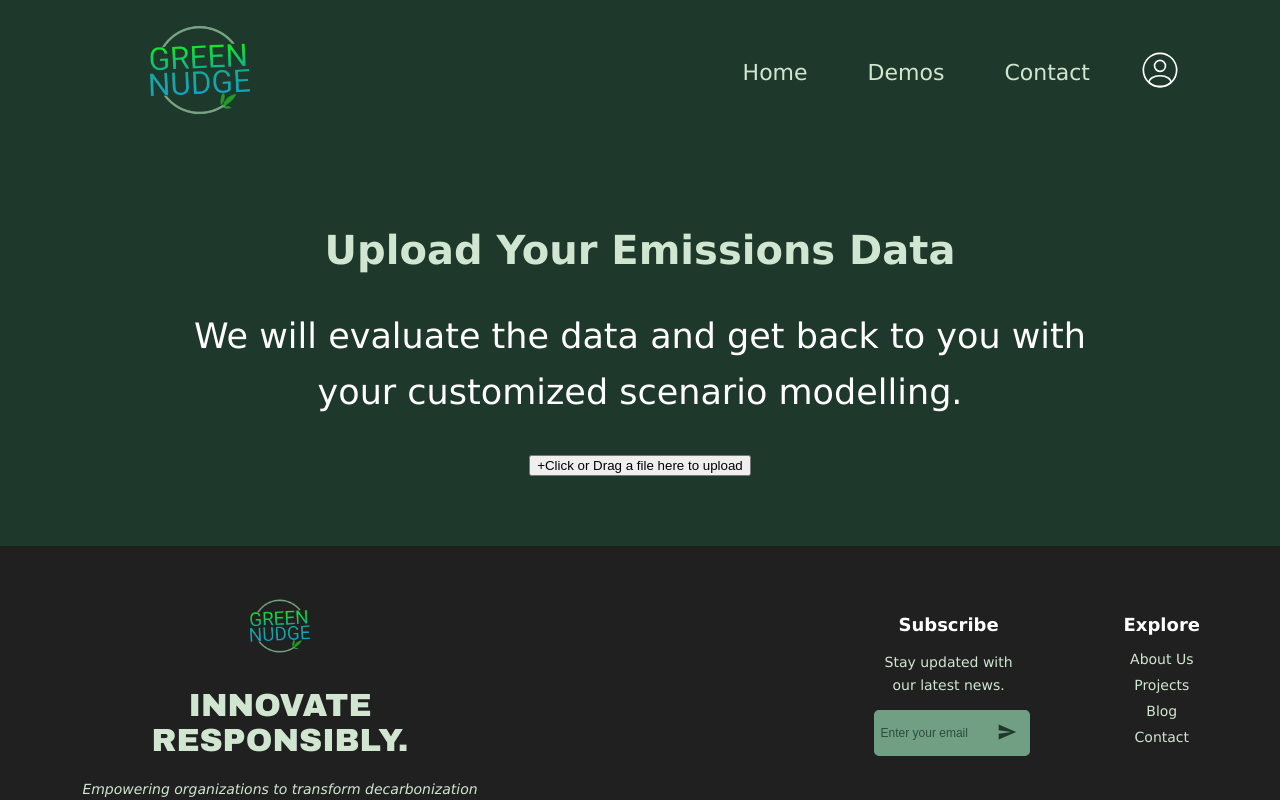
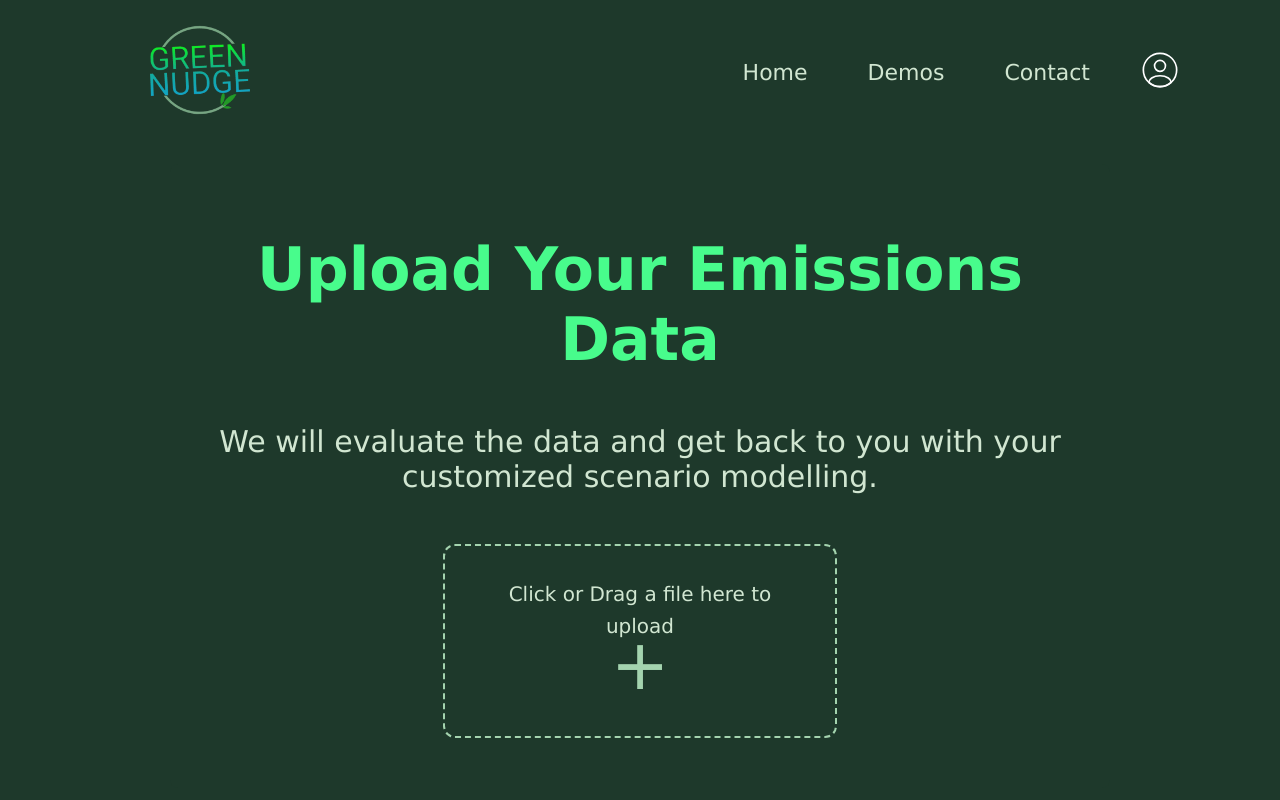
Before and after one commit to green-nudge-northeastern/green-nudge-web-app, a React (Create React App) app in the folder client/: page /upload in a window 1280 px wide. Shown: the top 800 px of the page. Built offline with nearby package versions, Linux system fonts and the light colour scheme; no server answers; sample sign-in values are in the browser's storage.

Commit message:
fix: fixed accidental deletion of class attributes in sign up and upload page

```diff
--- a/client/src/components/forms/SignUpForm.js
+++ b/client/src/components/forms/SignUpForm.js
@@ -78,43 +78,47 @@ const SignUpForm = () => {
     }
   };
 
+
   return (
-    <form onSubmit={handleSubmit}>
-      <label>
-        Full Name
+    <form className="auth-form" onSubmit={handleSubmit} noValidate>
+      <label className="auth-label" htmlFor="fullName">Full Name</label>
       <input
+        id="fullName"
+        className="auth-input"
         type="text"
         value={fullName}
         onChange={(e) => setFullName(e.target.value)}
         placeholder="Full Name"
         required
       />
-      </label>
-      <label>
-        Business Email
+
+      <label className="auth-label" htmlFor="email">Business Email</label>
       <input
+        id="email"
+        className="auth-input"
         type="email"
         value={email}
         onChange={(e) => setEmail(e.target.value)}
         placeholder="Business Email"
         required
       />
-      </label>
-      <label>
-        Password
+
+      <label className="auth-label" htmlFor="password">Password</label>
       <input
+        id="password"
+        className="auth-input"
         type="password"
         value={password}
         onChange={(e) => setPassword(e.target.value)}
         placeholder="Password"
         required
       />
-      </label>
-      <button type="submit">Sign Up</button>
+
+      <button className="auth-button" type="submit">Sign Up</button>
       {error ? (
-        <p>{error}</p>
+        <p className="auth-error-text">{error}</p>
       ) : (
-        <p>No error</p>
+        <p className="auth-error-text" style={{ visibility: 'hidden' }}> </p>
       )}
     </form>
   );
--- a/client/src/pages/Upload.js
+++ b/client/src/pages/Upload.js
@@ -132,41 +132,56 @@ const Upload = () => {
     if (file) handleFileUpload(file);
   };
 
+
   return (
+    <div className="upload-container">
+      <h1>Upload Your Emissions Data</h1>
+      <h3>We will evaluate the data and get back to you with your customized scenario modelling.</h3>
+      {error && <p className="error-message">{error}</p>}
       <div
-      className={`upload-container ${dragOver ? 'drag-over' : ''}`}
+        className={`file-drop-area ${dragOver ? 'drag-over' : ''}`}
         onDragOver={handleDragOver}
         onDragLeave={handleDragLeave}
         onDrop={handleDrop}
+        onClick={() => document.getElementById('fileInput').click()}
       >
-      <h2>Upload Your Emissions Data</h2>
-      <p>We will evaluate the data and get back to you with your customized scenario modelling.</p>
-      {error && <p className="error">{error}</p>}
-      <button onClick={() => document.getElementById('fileInput').click()}>
-        {fileName ? (
-          `Uploaded File: ${fileName} (${(fileSize / 1024).toFixed(2)} KB)`
-        ) : (
-          <>
-            <span>+</span>
-            Click or Drag a file here to upload
-          </>
-        )}
-      </button>
         <input
+          type="file"
           id="fileInput"
-        type="file"
           onChange={handleInputChange}
           style={{ display: 'none' }}
         />
+        {fileName ? (
+          <p className="file-name">Uploaded File: <span>{fileName}</span> ({(fileSize / 1024).toFixed(2)} KB)</p>
+        ) : (
+          <>
+            <span className="plus-sign">+</span>
+            <p>Click or Drag a file here to upload</p>
+          </>
+        )}
+      </div>
+
       {fileData && (
         <>
-          <hr />
+          <hr className="divider" /> {/* Divider */}
+          <div className="file-data">
             <h3>Thank you! We'll evaluate your data shortly. You can preview the parsed data below.</h3>
-          <p>JSON Size: {(jsonSize / 1024).toFixed(2)} KB</p>
-          <p>Space Saved: {((fileSize - jsonSize) / 1024).toFixed(2)} KB ({((1 - jsonSize / fileSize) * 100).toFixed(2)}%)</p>
-          <SyntaxHighlighter language="json" style={tomorrowNight}>
+            {/* TODO: In production, comment out next two lines */}
+            {/* <p>JSON Size: {(jsonSize / 1024).toFixed(2)} KB</p>
+            <p>Space Saved: {((fileSize - jsonSize) / 1024).toFixed(2)} KB ({((1 - jsonSize / fileSize) * 100).toFixed(2)}%)</p> */}
+            <div className="scrollable-preview">
+              <SyntaxHighlighter
+                language="json"
+                style={tomorrowNight}
+                customStyle={{
+                  fontSize: '14px',
+                  width: '100%',
+                }}
+              >
                 {JSON.stringify(fileData, null, 2)}
               </SyntaxHighlighter>
+            </div>
+          </div>
         </>
       )}
     </div>
```
Lines whose indentation alone changed are shown as unchanged.
